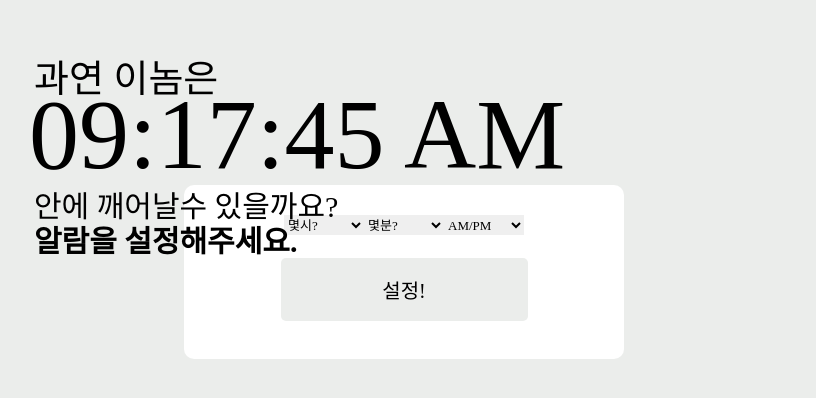
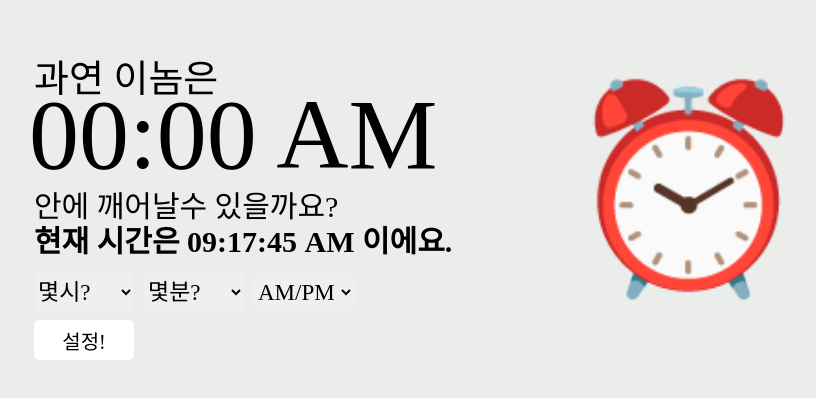
Before and after one commit to sujeb2/fmeup-alarm, an Electron app: page index.html in a window 1280 px wide. Shown: the part 128-526 px from the top of the page, without its empty margins (236-1052 px from the left). Drawn offline with Linux system fonts and the light colour scheme; a web font is replaced by a local one.

Commit message:
hotfix
- fixed that alarm sfx wont work
- change setup alarm text and server side time
- changed design

```diff
--- a/index.html
+++ b/index.html
@@ -13,9 +13,10 @@
     <body>
         <div class="wrapper">
             <h2 class="maintitle" style="font-size: 38px; position:absolute; left: 270px; top:146px;">과연 이놈은</h2>
-            <h1 class="time">00:00:00 AM</h1>
+            <h1 class="time">00:00 AM</h1>
             <h2 class="subtitle" style="font-size:30px; position:absolute; left: 270px; top:280px;">안에 깨어날수 있을까요?</h2>
             <h3 class="setup-time" style="font-size:30px; position:absolute; left: 270px; top:345px;">알람을 설정해주세요.</h3>
+            <h4 style="font-size: 200px; position: absolute; left: 800px; top: 200px;">⏰</h4>
             <div class="content" id="cc">
                <div class="column">
                 <select>
--- a/src/js/alarm.js
+++ b/src/js/alarm.js
@@ -1,11 +1,11 @@
-const currentTime = document.querySelector("h1")
-const setupTime = document.querySelector("h3"),
+const currentTime = document.querySelector("h3")
+const setupTime = document.querySelector("h1"),
 content = document.querySelector(".content"),
 selectMenu = document.querySelectorAll("select"),
 setAlarmBtn = document.querySelector("button");
 
 let alarmTime, isAlarmSet,
-ringtone = new Audio(".\\src\\mp3\\alarm.mp3");
+ringtone = new Audio(".\\src\\mp3\\videoplayback.m4a");
 
 for (let i = 12; i > 0; i--) {
     i = i < 10 ? `0${i}` : i;
@@ -39,7 +39,7 @@ setInterval(() => {
     h = h < 10 ? "0" + h : h;
     m = m < 10 ? "0" + m : m;
     s = s < 10 ? "0" + s : s;
-    currentTime.innerText = `${h}:${m}:${s} ${ampm}`;
+    currentTime.innerText = `현재 시간은 ${h}:${m}:${s} ${ampm} 이에요.`;
 
     if (alarmTime === `${h}:${m}:${s} ${ampm}`) {
         ringtone.play();
@@ -54,6 +54,7 @@ function setAlarm() {
         ringtone.pause();
         content.classList.remove("disable");
         setAlarmBtn.innerText = "설정!";
+        document.getElementById("cc").style.display = "";
         return isAlarmSet = false;
     }
 
@@ -66,7 +67,7 @@ function setAlarm() {
     content.classList.add("disable");
     setAlarmBtn.innerText = "알람 재설정";
     document.getElementById("cc").style.display = "none";
-    setupTime.innerText = `${selectMenu[0].value}:${selectMenu[1].value} ${selectMenu[2].value} 안에 깨어나야해요!!`
+    setupTime.innerText = `${selectMenu[0].value}:${selectMenu[1].value} ${selectMenu[2].value}`
     console.log("alarm set on " + alarmTime);
     return alert("알람이 설정되었어요, " + alarmTime + " 이 되면 알려드릴께요.");
 }
--- a/src/style.css
+++ b/src/style.css
@@ -18,14 +18,6 @@ body {
     background-color: #ebedeb;
 }
 
-.wrapper {
-    width: 440px;
-    background: #fff;
-    border-radius: 10px;
-    padding: 30px 30px 38px;
-    flex-direction: column;
-}
-
 .wrapper h1 {
     font-size: 100px;
     font-weight: 500;
@@ -44,26 +36,36 @@ body {
     width: 100%;
     justify-content: space-around;
     position: absolute;
-    left: 270px;
+    top: 270px;
 }
 
 .column select {
-    font-size: 13px;
+    font-size: 23px;
     outline: none;
     border: none;
-    width: 80px;
-    height: 20px;
+    width: 100px;
+    height: 40px;
+    margin-left: 10px;
+    border-radius: 5px;
 }
 
 .wrapper button {
-    width: 65%;
-    height: 10%;
+    width: 100px;
+    height: 40px;
     outline: none;
     border: none;
-    background: #ebedeb;
+    background: #fff;
     cursor: pointer;
     margin-top: 23px;
     font-size: 20px;
-    padding: 17px 0;
     border-radius: 5px;
+    position: absolute;
+    left: 270px;
+    top: 425px;
 }
+
+.content {
+    position: absolute;
+    left: 260px;
+    top: 400px;
+}
```
Also changed, not shown: 2 other files. Lines whose indentation alone changed are shown as unchanged.
